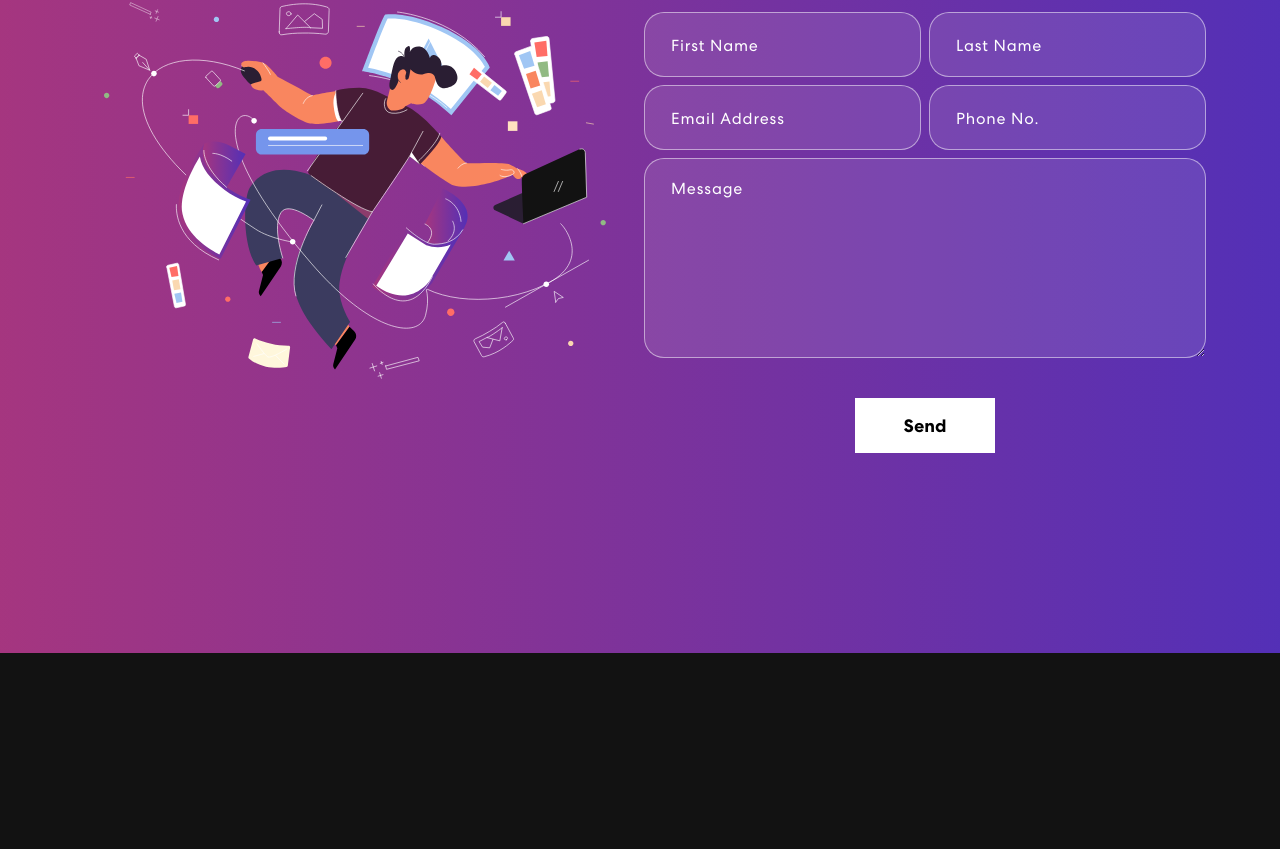
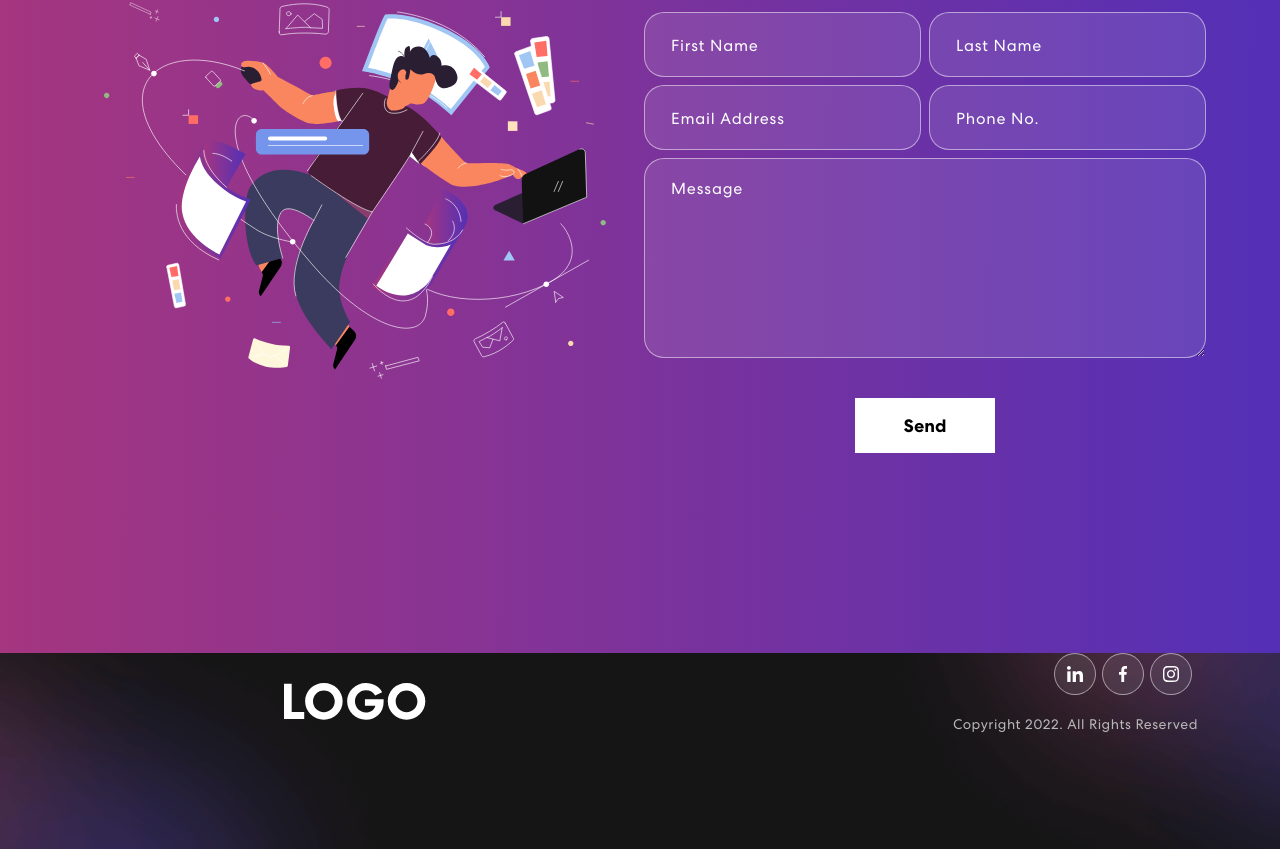
Before and after one commit to 3bdo-Yahya/Portfolio, a React (Create React App) app: page / in a window 1280 px wide. Shown: the part 2027-2876 px from the top of the page. Before the commit the page ends 2680 px from the top, so only its background shows below. Built offline with nearby package versions, Linux system fonts and the light colour scheme.

Commit message:
add footer && edit css

```diff
--- a/src/App.css
+++ b/src/App.css
@@ -691,3 +691,21 @@
 .contact form button:hover::before {
   width: 100%;
 }
+/*Footer */
+.footer {
+  padding: 0 0 100px 0;
+  background-image: url('./assets/img/footer-bg.png');
+  background-position: center ;
+  background-size: cover;
+  background-repeat: no-repeat;
+}
+.footer img {
+  width: 26%;
+}
+.footer p {
+  font-weight: 400;
+  font-size: 14px;
+  color: #B8B8B8;
+  letter-spacing: 0.5px;
+  margin-top: 20px;
+}
--- a/src/App.js
+++ b/src/App.js
@@ -5,6 +5,7 @@
 import { Banner } from './components/Banner';
 import { Projects } from './components/Projects';
 import { Contact } from './components/Contact';
+import { Footer } from './components/Footer';
 
 function App() {
   return (
@@ -13,6 +14,7 @@
       <Banner />
       <Projects />
       <Contact />
+      <Footer />
     </div>
 
   );
--- /dev/null
+++ b/src/components/Footer.js
@@ -0,0 +1,27 @@
+import { Container, Row, Col } from "react-bootstrap";
+import logo from "../assets/img/logo.svg";
+import navIcon1 from "../assets/img/nav-icon1.svg";
+import navIcon2 from "../assets/img/nav-icon2.svg";
+import navIcon3 from "../assets/img/nav-icon3.svg";
+
+export const Footer = () => {
+  return (
+    <footer className="footer">
+      <Container>
+        <Row className="align-items-center">
+          <Col size={12} sm={6}>
+            <img src={logo} alt="Logo" />
+          </Col>
+          <Col size={12} sm={6} className="text-center text-sm-end">
+            <div className="social-icon">
+              <a href="#"><img src={navIcon1} alt="Icon" /></a>
+              <a href="#"><img src={navIcon2} alt="Icon" /></a>
+              <a href="#"><img src={navIcon3} alt="Icon" /></a>
+            </div>
+            <p>Copyright 2022. All Rights Reserved</p>
+          </Col>
+        </Row>
+      </Container>
+    </footer>
+  )
+}
```
